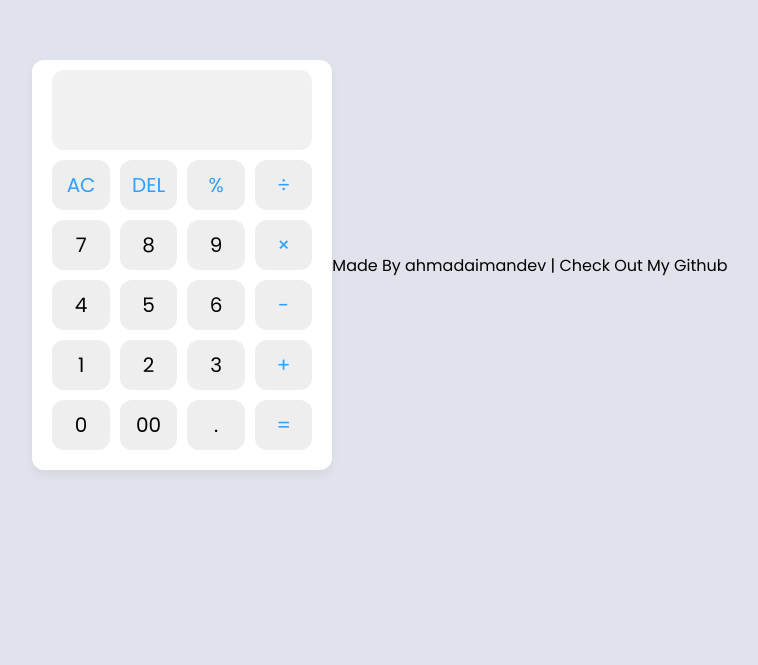
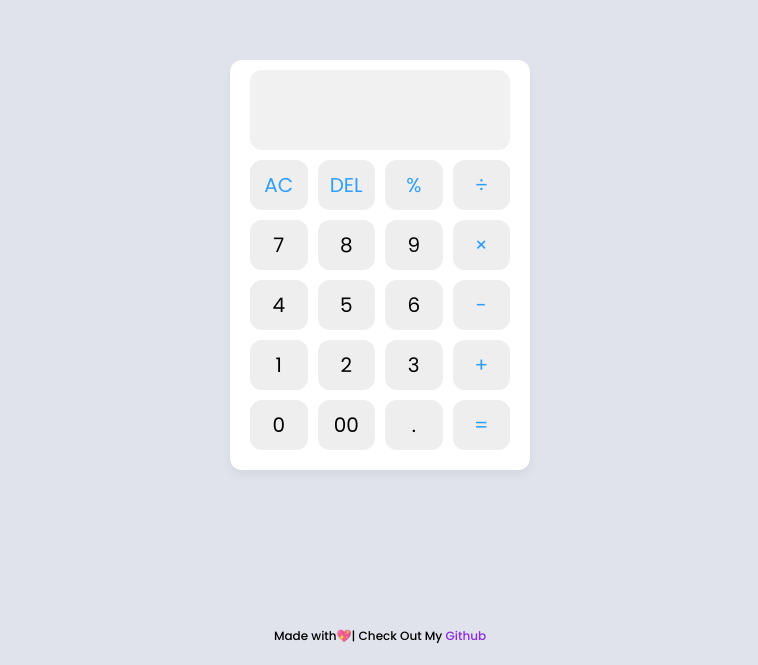
Before and after one commit to ahmadaimandev/Calculator-App, a plain HTML site: page index.html in a window 1280 px wide. Shown: the part 135-800 px from the top of the page, without its empty margins (260-1018 px from the left). Drawn offline with Linux system fonts and the light colour scheme.

Commit message:
add footer

```diff
--- /dev/null
+++ b/assets/styles/footer.css
@@ -0,0 +1,22 @@
+.footer {
+    position: fixed;
+    left: 0;
+    bottom: 20px;
+    width: 100%;
+    color: rgb(0, 0, 0);
+    text-align: center;
+    font-size: 12px;
+    font-weight: 500;
+    justify-content: center;
+}
+
+.footer a {
+    text-decoration: none;
+    color: blueviolet;
+    transition: .3s all ease-in-out;
+}
+
+.footer a:hover {
+    color: cornflowerblue;
+    transition: .3s all ease-in-out;
+}
--- a/index.html
+++ b/index.html
@@ -5,6 +5,7 @@
   <meta name="viewport" content="width=device-width, initial-scale=1.0">
   <!--CSS-->
   <link rel="stylesheet" href="/assets/styles/app.css">
+  <link rel="stylesheet" href="/assets/styles/footer.css">
   <!--Google Font-->
   <link href="https://fonts.googleapis.com/css2?family=Poppins:wght@200;300;400;500;600&display=swap" rel="stylesheet">
   <title>Calculator App</title>
@@ -43,9 +44,7 @@
   </div>
 
   <div class="footer">
-    <footer>
-      Made By ahmadaimandev | Check Out My Github
-    </footer>
+    <p>Made with💖| Check Out My <a href="https://github.com/ahmadaimandev">Github</a></p>
   </div>
   <script src="/assets/js/app.js"></script>
 </body>
```
